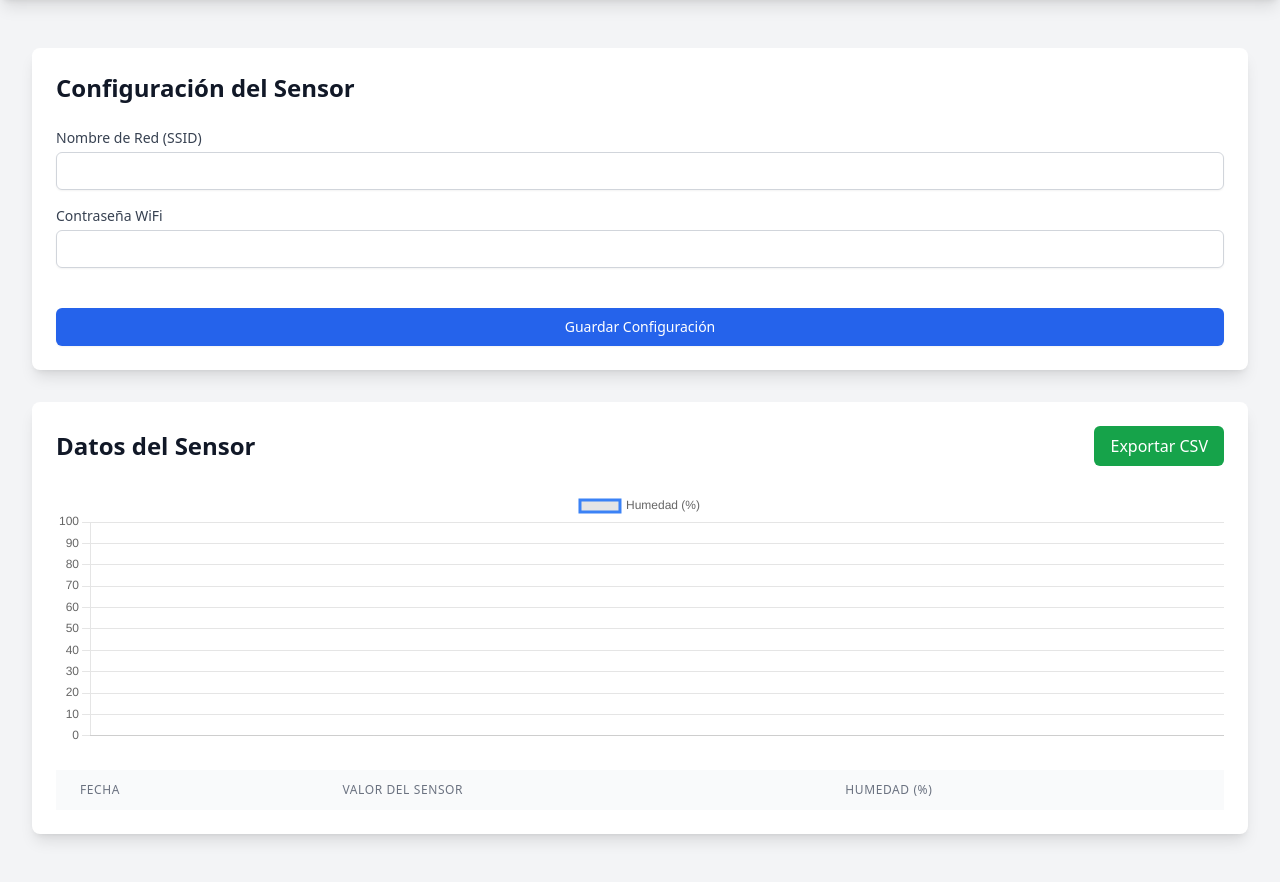
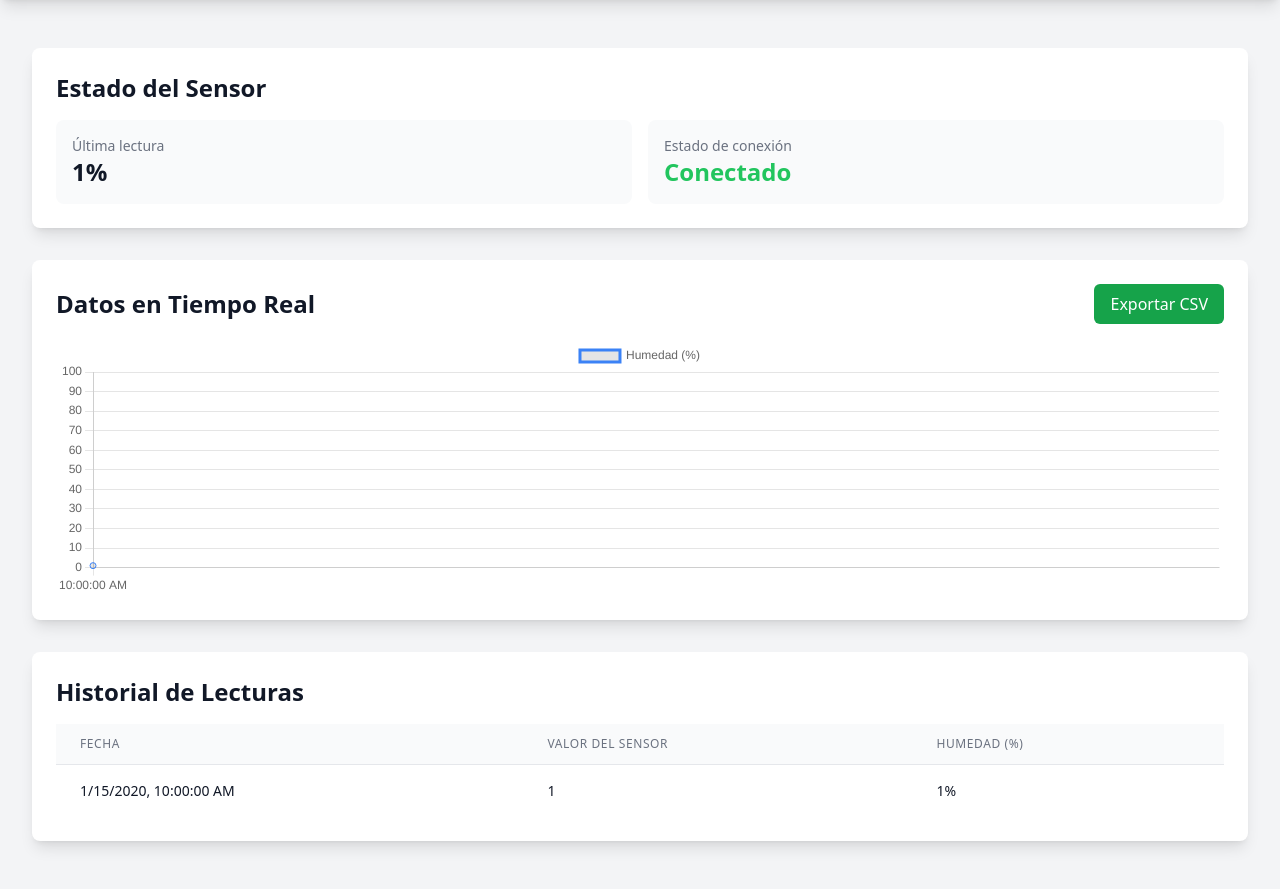
Before and after one commit to Daniromero1410/Liquid, a Django app: page /accounts/sensor/config/ in a window 1280 px wide. Shown: the part 64-953 px from the top of the page. Before the commit the page ends 918 px from the top, so only its background shows below. Run offline with Django 5.2, Linux system fonts and the light colour scheme; a user stored in the database is signed in; tables that the repository leaves empty hold one stand-in row (values such as "Sample post"); lists and menus that the app fills with data are empty; some libraries are stand-ins or nearby versions.

```diff
--- a/accounts/templates/accounts/sensor_config.html
+++ b/accounts/templates/accounts/sensor_config.html
@@ -12,57 +12,44 @@
 {% block content %}
 <div class="max-w-7xl mx-auto py-6 sm:px-6 lg:px-8">
     <div class="px-4 py-6 sm:px-0">
-        <div class="bg-white dark:bg-gray-800 shadow-lg rounded-lg overflow-hidden transition-colors">
+        <!-- Sensor Status Card -->
+        <div class="mb-8 bg-white dark:bg-gray-800 shadow-lg rounded-lg overflow-hidden transition-colors">
             <div class="px-4 py-5 sm:p-6">
-                <h2 class="text-2xl font-bold text-gray-900 dark:text-white mb-6 transition-colors">Configuración del Sensor</h2>
-
-                <!-- Formulario de configuración WiFi -->
-                <form method="post" class="space-y-6">
-                    {% csrf_token %}
-                    <div class="space-y-4">
-                        <div>
-                            <label for="ssid" class="block text-sm font-medium text-gray-700 dark:text-gray-300 transition-colors">
-                                Nombre de Red (SSID)
-                            </label>
-                            <input type="text" name="ssid" id="ssid" required
-                                   class="mt-1 block w-full px-3 py-2 border border-gray-300 dark:border-gray-600 rounded-md shadow-sm bg-white dark:bg-gray-700 text-gray-900 dark:text-white focus:ring-blue-500 focus:border-blue-500 sm:text-sm transition-colors">
-                        </div>
-                        <div>
-                            <label for="password" class="block text-sm font-medium text-gray-700 dark:text-gray-300 transition-colors">
-                                Contraseña WiFi
-                            </label>
-                            <input type="password" name="password" id="password" required
-                                   class="mt-1 block w-full px-3 py-2 border border-gray-300 dark:border-gray-600 rounded-md shadow-sm bg-white dark:bg-gray-700 text-gray-900 dark:text-white focus:ring-blue-500 focus:border-blue-500 sm:text-sm transition-colors">
-                        </div>
+                <h2 class="text-2xl font-bold text-gray-900 dark:text-white mb-4 transition-colors">Estado del Sensor</h2>
+                <div class="grid grid-cols-1 md:grid-cols-2 gap-4">
+                    <div class="p-4 bg-gray-50 dark:bg-gray-700 rounded-lg">
+                        <p class="text-sm text-gray-500 dark:text-gray-400">Última lectura</p>
+                        <p id="lastReading" class="text-2xl font-bold text-gray-900 dark:text-white">--</p>
                     </div>
-                    <div class="pt-4">
-                        <button type="submit"
-                                class="w-full flex justify-center py-2 px-4 border border-transparent rounded-md shadow-sm text-sm font-medium text-white bg-blue-600 hover:bg-blue-700 focus:outline-none focus:ring-2 focus:ring-offset-2 focus:ring-blue-500 transition-colors">
-                            Guardar Configuración
-                        </button>
+                    <div class="p-4 bg-gray-50 dark:bg-gray-700 rounded-lg">
+                        <p class="text-sm text-gray-500 dark:text-gray-400">Estado de conexión</p>
+                        <p id="connectionStatus" class="text-2xl font-bold text-green-500">Conectado</p>
                     </div>
-                </form>
+                </div>
             </div>
         </div>
 
-        <!-- Datos del Sensor -->
-        <div class="mt-8 bg-white dark:bg-gray-800 shadow-lg rounded-lg overflow-hidden transition-colors">
+        <!-- Real-time Chart -->
+        <div class="mb-8 bg-white dark:bg-gray-800 shadow-lg rounded-lg overflow-hidden transition-colors">
             <div class="px-4 py-5 sm:p-6">
-                <div class="flex justify-between items-center mb-6">
-                    <h2 class="text-2xl font-bold text-gray-900 dark:text-white transition-colors">Datos del Sensor</h2>
+                <div class="flex justify-between items-center mb-4">
+                    <h2 class="text-2xl font-bold text-gray-900 dark:text-white transition-colors">Datos en Tiempo Real</h2>
                     <button onclick="exportToCSV()"
                             class="px-4 py-2 bg-green-600 text-white rounded-md hover:bg-green-700 focus:outline-none focus:ring-2 focus:ring-green-500 transition-colors">
                         Exportar CSV
                     </button>
                 </div>
-
-                <!-- Gráfica en tiempo real -->
-                <div class="h-64 mb-6">
+                <div class="h-64">
                     <canvas id="sensorChart"></canvas>
                 </div>
+            </div>
+        </div>
 
-                <!-- Tabla de datos -->
-                <div class="mt-6 overflow-x-auto">
+        <!-- Data Table -->
+        <div class="bg-white dark:bg-gray-800 shadow-lg rounded-lg overflow-hidden transition-colors">
+            <div class="px-4 py-5 sm:p-6">
+                <h2 class="text-2xl font-bold text-gray-900 dark:text-white mb-4 transition-colors">Historial de Lecturas</h2>
+                <div class="overflow-x-auto">
                     <table class="min-w-full divide-y divide-gray-200 dark:divide-gray-700">
                         <thead class="bg-gray-50 dark:bg-gray-700">
                             <tr>
@@ -71,8 +58,7 @@
                                 <th class="px-6 py-3 text-left text-xs font-medium text-gray-500 dark:text-gray-300 uppercase tracking-wider">Humedad (%)</th>
                             </tr>
                         </thead>
-                        <tbody id="sensorData" class="bg-white dark:bg-gray-800 divide-y divide-gray-200 dark:divide-gray-700">
-                            <!-- Los datos se insertarán aquí dinámicamente -->
+                        <tbody id="sensorDataTable" class="bg-white dark:bg-gray-800 divide-y divide-gray-200 dark:divide-gray-700">
                         </tbody>
                     </table>
                 </div>
@@ -81,13 +67,13 @@
     </div>
 </div>
 
-<!-- Scripts -->
+{% block extra_js %}
 <script src="https://cdn.jsdelivr.net/npm/chart.js"></script>
 <script>
 let chart;
 let sensorData = [];
+const MAX_DATA_POINTS = 50;
 
-// Inicializar la gráfica
 function initChart() {
     const ctx = document.getElementById('sensorChart').getContext('2d');
     chart = new Chart(ctx, {
@@ -98,7 +84,8 @@ function initChart() {
                 label: 'Humedad (%)',
                 data: [],
                 borderColor: 'rgb(59, 130, 246)',
-                tension: 0.1
+                tension: 0.1,
+                fill: false
             }]
         },
         options: {
@@ -109,45 +96,67 @@ function initChart() {
                     beginAtZero: true,
                     max: 100
                 }
+            },
+            animation: {
+                duration: 0
             }
         }
     });
 }
 
-// Actualizar datos
-function updateData() {
-    fetch('/api/sensor-data/')
+function updateChart(newData) {
+    if (!chart) return;
+
+    const labels = newData.map(d => {
+        const date = new Date(d.timestamp);
+        return date.toLocaleTimeString();
+    });
+    const values = newData.map(d => d.humidity_percent);
+
+    chart.data.labels = labels;
+    chart.data.datasets[0].data = values;
+    chart.update('none');
+}
+
+function updateTable(data) {
+    const tbody = document.getElementById('sensorDataTable');
+    tbody.innerHTML = data.map(d => `
+        <tr class="hover:bg-gray-50 dark:hover:bg-gray-700 transition-colors">
+            <td class="px-6 py-4 whitespace-nowrap text-sm text-gray-900 dark:text-white">
+                ${new Date(d.timestamp).toLocaleString()}
+            </td>
+            <td class="px-6 py-4 whitespace-nowrap text-sm text-gray-900 dark:text-white">
+                ${d.sensor_value}
+            </td>
+            <td class="px-6 py-4 whitespace-nowrap text-sm text-gray-900 dark:text-white">
+                ${d.humidity_percent}%
+            </td>
+        </tr>
+    `).join('');
+
+    // Update last reading display
+    if (data.length > 0) {
+        const latest = data[data.length - 1];
+        document.getElementById('lastReading').textContent = `${latest.humidity_percent}%`;
+    }
+}
+
+function fetchData() {
+    fetch('/accounts/api/sensor-data/')
         .then(response => response.json())
         .then(data => {
             sensorData = data;
-            updateChart();
-            updateTable();
+            updateChart(data);
+            updateTable(data);
+        })
+        .catch(error => {
+            console.error('Error fetching data:', error);
+            document.getElementById('connectionStatus').textContent = 'Desconectado';
+            document.getElementById('connectionStatus').classList.remove('text-green-500');
+            document.getElementById('connectionStatus').classList.add('text-red-500');
         });
 }
 
-// Actualizar gráfica
-function updateChart() {
-    const labels = sensorData.map(d => new Date(d.timestamp).toLocaleTimeString());
-    const values = sensorData.map(d => d.humidity_percent);
-
-    chart.data.labels = labels;
-    chart.data.datasets[0].data = values;
-    chart.update();
-}
-
-// Actualizar tabla
-function updateTable() {
-    const tbody = document.getElementById('sensorData');
-    tbody.innerHTML = sensorData.map(d => `
-        <tr class="hover:bg-gray-50 dark:hover:bg-gray-700 transition-colors">
-            <td class="px-6 py-4 whitespace-nowrap text-sm text-gray-900 dark:text-white">${new Date(d.timestamp).toLocaleString()}</td>
-            <td class="px-6 py-4 whitespace-nowrap text-sm text-gray-900 dark:text-white">${d.sensor_value}</td>
-            <td class="px-6 py-4 whitespace-nowrap text-sm text-gray-900 dark:text-white">${d.humidity_percent}%</td>
-        </tr>
-    `).join('');
-}
-
-// Exportar a CSV
 function exportToCSV() {
     const headers = ['Fecha', 'Valor del Sensor', 'Humedad (%)'];
     const csvData = sensorData.map(d => [
@@ -168,12 +177,13 @@ function exportToCSV() {
     link.click();
 }
 
-// Inicializar
+// Initialize
 document.addEventListener('DOMContentLoaded', () => {
     initChart();
-    updateData();
-    // Actualizar datos cada 2 segundos
-    setInterval(updateData, 2000);
+    fetchData();
+    // Update data every 2 seconds
+    setInterval(fetchData, 2000);
 });
 </script>
 {% endblock %}
+{% endblock %}
--- a/accounts/urls.py
+++ b/accounts/urls.py
@@ -1,22 +1,27 @@
-from django.urls import path, include
+from django.urls import path
+from django.contrib.auth import views as auth_views
+from django.contrib.auth.decorators import login_required, user_passes_test
 from . import views
-from django.contrib.auth.decorators import login_required, user_passes_test
-from django.contrib.auth import views as auth_views
-from django.conf import settings
-from django.conf.urls.static import static
 
 def is_admin(user):
     return user.is_staff
 
 urlpatterns = [
+    # Authentication URLs
     path('login/', auth_views.LoginView.as_view(), name='login'),
     path('logout/', auth_views.LogoutView.as_view(next_page='login'), name='logout'),
+
+    # Main pages
     path('home/', views.home, name='home'),
     path('analytics/', login_required(views.analytics), name='analytics'),
+
+    # User management (admin only)
     path('users/', user_passes_test(is_admin)(views.UserListView.as_view()), name='user_list'),
     path('users/create/', user_passes_test(is_admin)(views.UserCreateView.as_view()), name='user_create'),
     path('users/<int:pk>/update/', user_passes_test(is_admin)(views.UserUpdateView.as_view()), name='user_update'),
     path('users/<int:pk>/delete/', user_passes_test(is_admin)(views.UserDeleteView.as_view()), name='user_delete'),
-     path('sensor/config/', views.sensor_config, name='sensor_config'),
+
+    # Sensor endpoints
+    path('sensor/config/', login_required(views.sensor_config), name='sensor_config'),
     path('api/sensor-data/', views.get_sensor_data, name='get_sensor_data'),
 ]
--- a/accounts/views.py
+++ b/accounts/views.py
@@ -8,9 +8,81 @@ from django.db.models import Count
 from django.utils import timezone
 from datetime import timedelta
 from django.http import JsonResponse
+from django.views.decorators.csrf import csrf_exempt
 from .models import SensorData
 import json
 
+@login_required
+def home(request):
+    """Vista principal del dashboard."""
+    context = {
+        'user': request.user
+    }
+    return render(request, 'accounts/home.html', context)
+
+@login_required
+def analytics(request):
+    """Vista de análisis con estadísticas de usuarios."""
+    total_users = User.objects.count()
+    active_users = User.objects.filter(is_active=True).count()
+    staff_users = User.objects.filter(is_staff=True).count()
+    recent_users = User.objects.filter(
+        date_joined__gte=timezone.now() - timedelta(days=30)
+    ).count()
+
+    context = {
+        'total_users': total_users,
+        'active_users': active_users,
+        'staff_users': staff_users,
+        'recent_users': recent_users
+    }
+    return render(request, 'accounts/analytics.html', context)
+
+@login_required
+def sensor_config(request):
+    if request.method == 'POST':
+        wifi_config = {
+            'ssid': request.POST.get('ssid'),
+            'password': request.POST.get('password')
+        }
+        request.session['wifi_config'] = wifi_config
+        return JsonResponse({'status': 'success'})
+
+    # Obtener los últimos datos del sensor para mostrar inicialmente
+    latest_data = SensorData.objects.all().order_by('-timestamp')[:50]
+    context = {
+        'latest_data': latest_data
+    }
+    return render(request, 'accounts/sensor_config.html', context)
+
+@csrf_exempt
+def get_sensor_data(request):
+    if request.method == 'POST':
+        try:
+            data = json.loads(request.body)
+            # Guardar en la base de datos
+            sensor_data = SensorData.objects.create(
+                sensor_value=data['sensor_value'],
+                humidity_percent=data['humidity_percent']
+            )
+            return JsonResponse({
+                'status': 'success',
+                'data': {
+                    'timestamp': sensor_data.timestamp.isoformat(),
+                    'sensor_value': sensor_data.sensor_value,
+                    'humidity_percent': sensor_data.humidity_percent
+                }
+            })
+        except Exception as e:
+            return JsonResponse({'status': 'error', 'message': str(e)}, status=400)
+
+    # Petición GET - devolver las últimas 50 lecturas
+    data = list(SensorData.objects.order_by('-timestamp')[:50].values(
+        'timestamp', 'sensor_value', 'humidity_percent'
+    ))
+    # Invertir para mostrar las más antiguas primero
+    data.reverse()
+    return JsonResponse(data, safe=False)
 
 class UserListView(ListView):
     model = User
@@ -33,49 +105,3 @@ class UserDeleteView(DeleteView):
     model = User
     template_name = 'accounts/user_confirm_delete.html'
     success_url = reverse_lazy('user_list')
-
-@login_required
-def home(request):
-    return render(request, 'accounts/home.html')
-
-@login_required
-def analytics(request):
-
-    total_users = User.objects.count()
-    active_users = User.objects.filter(is_active=True).count()
-    staff_users = User.objects.filter(is_staff=True).count()
-
-    thirty_days_ago = timezone.now() - timedelta(days=30)
-    recent_users = User.objects.filter(date_joined__gte=thirty_days_ago).count()
-
-    context = {
-        'total_users': total_users,
-        'active_users': active_users,
-        'staff_users': staff_users,
-        'recent_users': recent_users,
-    }
-    return render(request, 'accounts/analytics.html', context)
-
-@login_required
-def sensor_config(request):
-    if request.method == 'POST':
-        # Guardar configuración WiFi
-        wifi_config = {
-            'ssid': request.POST.get('ssid'),
-            'password': request.POST.get('password')
-        }
-        # Aquí deberías implementar la lógica para guardar la configuración
-        # y enviarla al dispositivo ESP32
-        return JsonResponse({'status': 'success'})
-    return render(request, 'accounts/sensor_config.html')
-
-@login_required
-def get_sensor_data(request):
-    # Obtener los últimos 50 registros
-    data = SensorData.objects.order_by('-timestamp')[:50]
-    sensor_data = [{
-        'timestamp': entry.timestamp,
-        'sensor_value': entry.sensor_value,
-        'humidity_percent': entry.humidity_percent
-    } for entry in data]
-    return JsonResponse(sensor_data, safe=False)
```
Also changed, not shown: accounts/models.py (+3 -8 lines), esp32_code.py (added, +85 -0 lines), db.sqlite3.
